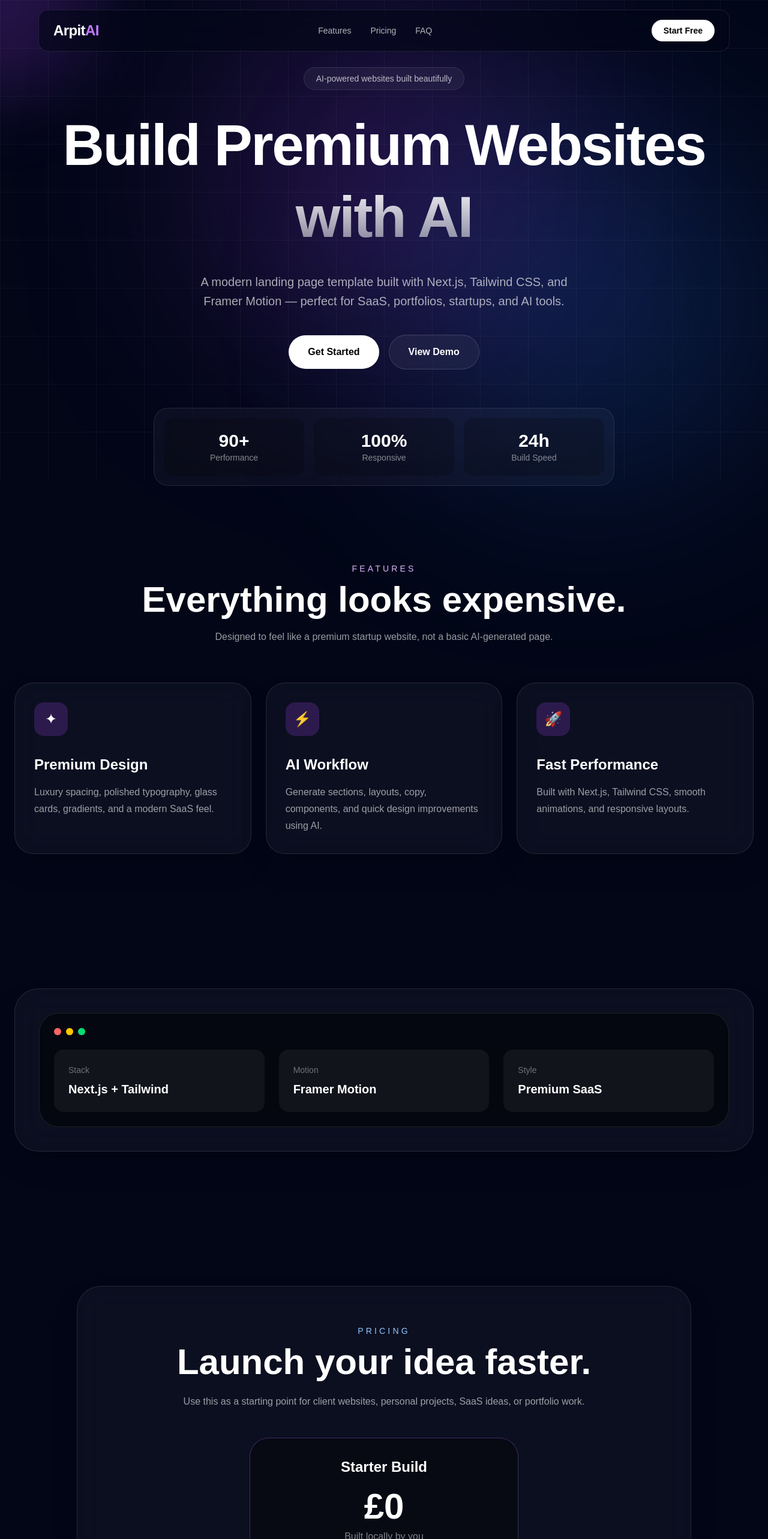
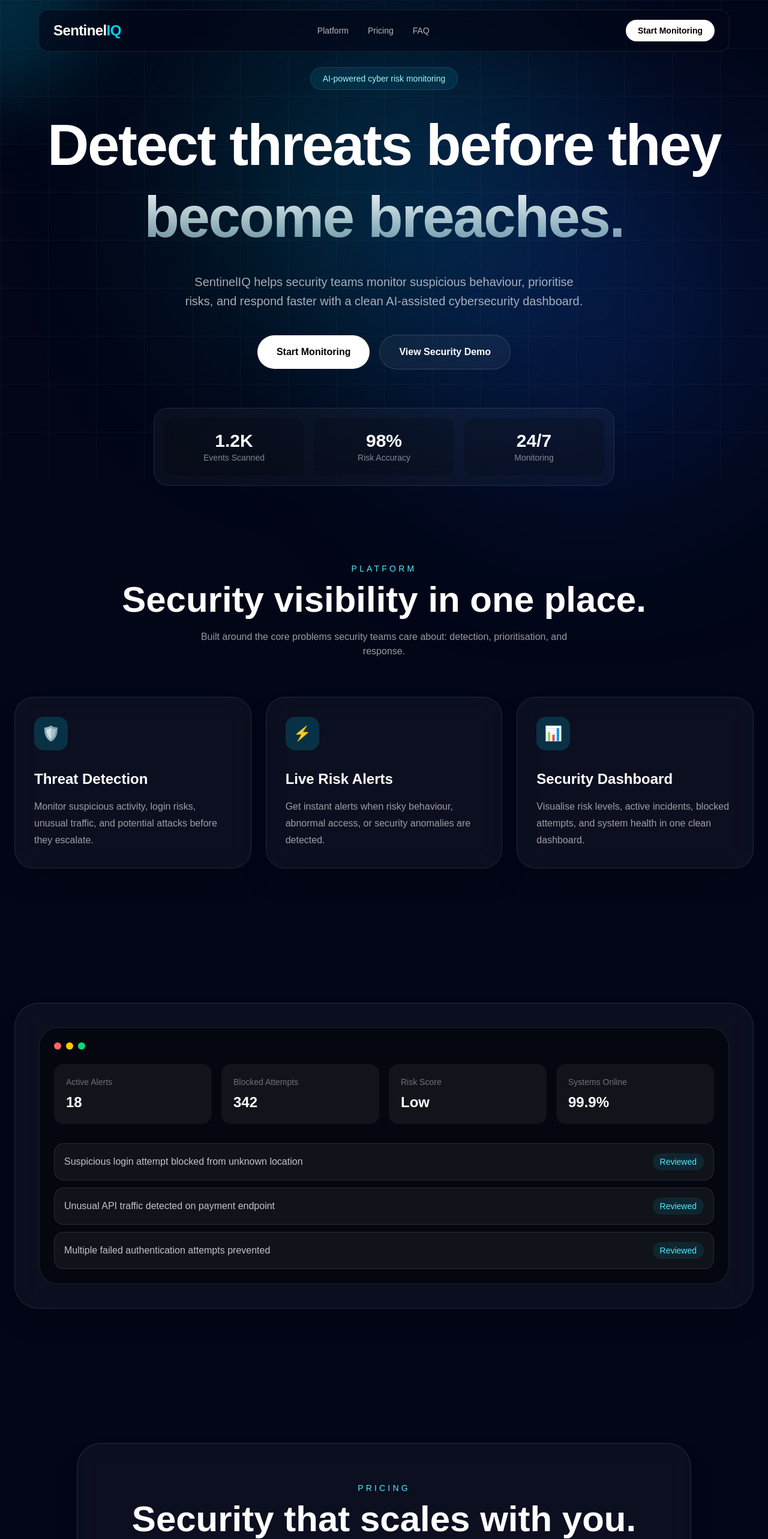
Before and after one commit to arpsxxx/my-premium-site, a Next.js app: page / in a window 1280 px wide. Shown: the top 2566 px of the page at 60% size. Built offline with nearby package versions, Linux system fonts and the light colour scheme.

Commit message:
Change site to SentinelIQ cybersecurity SaaS

```diff
--- a/app/page.tsx
+++ b/app/page.tsx
@@ -4,34 +4,34 @@ import { motion, useMotionValue, useSpring } from "framer-motion";
 
 const features = [
   {
-    title: "Premium Design",
-    text: "Luxury spacing, polished typography, glass cards, gradients, and a modern SaaS feel.",
-    icon: "✦",
+    title: "Threat Detection",
+    text: "Monitor suspicious activity, login risks, unusual traffic, and potential attacks before they escalate.",
+    icon: "🛡️",
   },
   {
-    title: "AI Workflow",
-    text: "Generate sections, layouts, copy, components, and quick design improvements using AI.",
+    title: "Live Risk Alerts",
+    text: "Get instant alerts when risky behaviour, abnormal access, or security anomalies are detected.",
     icon: "⚡",
   },
   {
-    title: "Fast Performance",
-    text: "Built with Next.js, Tailwind CSS, smooth animations, and responsive layouts.",
-    icon: "🚀",
+    title: "Security Dashboard",
+    text: "Visualise risk levels, active incidents, blocked attempts, and system health in one clean dashboard.",
+    icon: "📊",
   },
 ];
 
 const faqs = [
   {
-    q: "Can I customise the website?",
-    a: "Yes. You can change the text, colours, sections, layout, buttons, and branding.",
+    q: "What is SentinelIQ?",
+    a: "SentinelIQ is a concept cybersecurity SaaS platform that shows how teams could monitor risks, alerts, and suspicious activity.",
   },
   {
-    q: "Is this mobile responsive?",
-    a: "Yes. The layout adapts nicely for desktop, tablet, and mobile screens.",
+    q: "Is this a real security product?",
+    a: "Right now it is a portfolio landing page, but you can later connect it to real APIs, logs, authentication, and dashboards.",
   },
   {
-    q: "Can I deploy it online?",
-    a: "Yes. You can deploy it for free using Vercel when the project is ready.",
+    q: "Can I use this in my portfolio?",
+    a: "Yes. This is much stronger than a generic AI website because it shows a clear niche and product idea.",
   },
 ];
 
@@ -50,20 +50,17 @@ export default function Home() {
       }}
       className="relative min-h-screen overflow-hidden bg-[#020617] text-white"
     >
-      {/* Mouse glow */}
       <motion.div
         style={{ left: smoothX, top: smoothY }}
-        className="pointer-events-none fixed z-0 h-80 w-80 -translate-x-1/2 -translate-y-1/2 rounded-full bg-purple-500/20 blur-3xl"
+        className="pointer-events-none fixed z-0 h-80 w-80 -translate-x-1/2 -translate-y-1/2 rounded-full bg-cyan-500/20 blur-3xl"
       />
 
-      {/* Background */}
       <div className="fixed inset-0 z-0">
-        <div className="absolute left-1/2 top-0 h-[600px] w-[600px] -translate-x-1/2 rounded-full bg-purple-500/20 blur-[140px]" />
-        <div className="absolute bottom-0 right-0 h-[600px] w-[600px] rounded-full bg-blue-500/20 blur-[140px]" />
+        <div className="absolute left-1/2 top-0 h-[600px] w-[600px] -translate-x-1/2 rounded-full bg-cyan-500/20 blur-[140px]" />
+        <div className="absolute bottom-0 right-0 h-[600px] w-[600px] rounded-full bg-blue-600/20 blur-[140px]" />
         <div className="absolute inset-0 bg-[linear-gradient(to_right,#ffffff0a_1px,transparent_1px),linear-gradient(to_bottom,#ffffff0a_1px,transparent_1px)] bg-[size:80px_80px]" />
       </div>
 
-      {/* Navbar */}
       <motion.nav
         initial={{ y: -100 }}
         animate={{ y: 0 }}
@@ -72,12 +69,12 @@ export default function Home() {
       >
         <div className="mx-auto flex items-center justify-between px-6 py-4">
           <h1 className="text-2xl font-bold tracking-tight">
-            Arpit<span className="text-purple-400">AI</span>
+            Sentinel<span className="text-cyan-400">IQ</span>
           </h1>
 
           <div className="hidden gap-8 text-sm text-white/70 md:flex">
             <a href="#features" className="transition hover:text-white">
-              Features
+              Platform
             </a>
             <a href="#pricing" className="transition hover:text-white">
               Pricing
@@ -87,13 +84,12 @@ export default function Home() {
             </a>
           </div>
 
-          <button className="rounded-full bg-white px-5 py-2 text-sm font-semibold text-black transition hover:scale-105 hover:bg-purple-200">
-            Start Free
+          <button className="rounded-full bg-white px-5 py-2 text-sm font-semibold text-black transition hover:scale-105 hover:bg-cyan-200">
+            Start Monitoring
           </button>
         </div>
       </motion.nav>
 
-      {/* Hero */}
       <section className="relative z-10 flex min-h-screen items-center justify-center px-6 pt-28">
         <motion.div
           initial={{ opacity: 0, y: 70 }}
@@ -101,39 +97,35 @@ export default function Home() {
           transition={{ duration: 0.9 }}
           className="mx-auto max-w-6xl text-center"
         >
-          <motion.div
-            initial={{ opacity: 0, scale: 0.9 }}
-            animate={{ opacity: 1, scale: 1 }}
-            transition={{ delay: 0.2 }}
-            className="mx-auto mb-8 w-fit rounded-full border border-white/10 bg-white/5 px-5 py-2 text-sm text-white/70 backdrop-blur-xl"
-          >
-            AI-powered websites built beautifully
-          </motion.div>
+          <div className="mx-auto mb-8 w-fit rounded-full border border-cyan-400/20 bg-cyan-400/10 px-5 py-2 text-sm text-cyan-200 backdrop-blur-xl">
+            AI-powered cyber risk monitoring
+          </div>
 
-          <h1 className="bg-gradient-to-b from-white via-white to-white/40 bg-clip-text text-6xl font-black leading-tight tracking-tight text-transparent md:text-8xl">
-            Build Premium Websites with AI
+          <h1 className="bg-gradient-to-b from-white via-white to-cyan-200/50 bg-clip-text text-6xl font-black leading-tight tracking-tight text-transparent md:text-8xl">
+            Detect threats before they become breaches.
           </h1>
 
           <p className="mx-auto mt-8 max-w-2xl text-lg leading-8 text-white/65 md:text-xl">
-            A modern landing page template built with Next.js, Tailwind CSS, and
-            Framer Motion — perfect for SaaS, portfolios, startups, and AI tools.
+            SentinelIQ helps security teams monitor suspicious behaviour,
+            prioritise risks, and respond faster with a clean AI-assisted
+            cybersecurity dashboard.
           </p>
 
           <div className="mt-10 flex flex-col items-center justify-center gap-4 sm:flex-row">
-            <button className="rounded-full bg-white px-8 py-4 font-semibold text-black transition hover:scale-105 hover:bg-purple-200">
-              Get Started
+            <button className="rounded-full bg-white px-8 py-4 font-semibold text-black transition hover:scale-105 hover:bg-cyan-200">
+              Start Monitoring
             </button>
 
             <button className="rounded-full border border-white/15 bg-white/5 px-8 py-4 font-semibold text-white backdrop-blur-xl transition hover:bg-white/10">
-              View Demo
+              View Security Demo
             </button>
           </div>
 
           <div className="mx-auto mt-16 grid max-w-3xl grid-cols-3 gap-4 rounded-3xl border border-white/10 bg-white/[0.04] p-4 backdrop-blur-xl">
             {[
-              ["90+", "Performance"],
-              ["100%", "Responsive"],
-              ["24h", "Build Speed"],
+              ["1.2K", "Events Scanned"],
+              ["98%", "Risk Accuracy"],
+              ["24/7", "Monitoring"],
             ].map(([number, label]) => (
               <div key={label} className="rounded-2xl bg-black/20 p-5">
                 <p className="text-3xl font-bold">{number}</p>
@@ -144,19 +136,18 @@ export default function Home() {
         </motion.div>
       </section>
 
-      {/* Features */}
       <section id="features" className="relative z-10 px-6 py-32">
         <div className="mx-auto max-w-7xl">
           <div className="mb-16 text-center">
-            <p className="mb-3 text-sm uppercase tracking-[0.3em] text-purple-300">
-              Features
+            <p className="mb-3 text-sm uppercase tracking-[0.3em] text-cyan-300">
+              Platform
             </p>
             <h2 className="text-4xl font-bold md:text-6xl">
-              Everything looks expensive.
+              Security visibility in one place.
             </h2>
             <p className="mx-auto mt-5 max-w-2xl text-white/60">
-              Designed to feel like a premium startup website, not a basic
-              AI-generated page.
+              Built around the core problems security teams care about:
+              detection, prioritisation, and response.
             </p>
           </div>
 
@@ -168,14 +159,13 @@ export default function Home() {
                 whileInView={{ opacity: 1, y: 0 }}
                 viewport={{ once: true }}
                 transition={{ delay: index * 0.15 }}
-                className="group rounded-[2rem] border border-white/10 bg-white/[0.04] p-8 shadow-2xl backdrop-blur-xl transition hover:-translate-y-2 hover:border-purple-400/40 hover:bg-white/[0.08]"
+                className="group rounded-[2rem] border border-white/10 bg-white/[0.04] p-8 shadow-2xl backdrop-blur-xl transition hover:-translate-y-2 hover:border-cyan-400/40 hover:bg-white/[0.08]"
               >
-                <div className="mb-8 flex h-14 w-14 items-center justify-center rounded-2xl bg-purple-500/20 text-2xl">
+                <div className="mb-8 flex h-14 w-14 items-center justify-center rounded-2xl bg-cyan-500/20 text-2xl">
                   {feature.icon}
                 </div>
 
                 <h3 className="mb-4 text-2xl font-bold">{feature.title}</h3>
-
                 <p className="leading-7 text-white/60">{feature.text}</p>
               </motion.div>
             ))}
@@ -183,7 +173,6 @@ export default function Home() {
         </div>
       </section>
 
-      {/* Showcase */}
       <section className="relative z-10 px-6 py-24">
         <div className="mx-auto max-w-7xl rounded-[2.5rem] border border-white/10 bg-white/[0.04] p-6 shadow-2xl backdrop-blur-xl md:p-10">
           <div className="rounded-[2rem] border border-white/10 bg-black/50 p-6">
@@ -193,60 +182,75 @@ export default function Home() {
               <span className="h-3 w-3 rounded-full bg-green-400" />
             </div>
 
-            <div className="grid gap-6 md:grid-cols-3">
-              <div className="rounded-2xl bg-white/5 p-6">
-                <p className="text-sm text-white/40">Stack</p>
-                <p className="mt-2 text-xl font-bold">Next.js + Tailwind</p>
-              </div>
-              <div className="rounded-2xl bg-white/5 p-6">
-                <p className="text-sm text-white/40">Motion</p>
-                <p className="mt-2 text-xl font-bold">Framer Motion</p>
-              </div>
-              <div className="rounded-2xl bg-white/5 p-6">
-                <p className="text-sm text-white/40">Style</p>
-                <p className="mt-2 text-xl font-bold">Premium SaaS</p>
-              </div>
+            <div className="mb-8 grid gap-4 md:grid-cols-4">
+              {[
+                ["Active Alerts", "18"],
+                ["Blocked Attempts", "342"],
+                ["Risk Score", "Low"],
+                ["Systems Online", "99.9%"],
+              ].map(([label, value]) => (
+                <div key={label} className="rounded-2xl bg-white/5 p-5">
+                  <p className="text-sm text-white/40">{label}</p>
+                  <p className="mt-2 text-2xl font-bold">{value}</p>
+                </div>
+              ))}
+            </div>
+
+            <div className="space-y-3">
+              {[
+                "Suspicious login attempt blocked from unknown location",
+                "Unusual API traffic detected on payment endpoint",
+                "Multiple failed authentication attempts prevented",
+              ].map((alert) => (
+                <div
+                  key={alert}
+                  className="flex items-center justify-between rounded-2xl border border-white/10 bg-white/5 p-4"
+                >
+                  <span className="text-white/75">{alert}</span>
+                  <span className="rounded-full bg-cyan-400/10 px-3 py-1 text-sm text-cyan-300">
+                    Reviewed
+                  </span>
+                </div>
+              ))}
             </div>
           </div>
         </div>
       </section>
 
-      {/* Pricing */}
       <section id="pricing" className="relative z-10 px-6 py-32">
         <div className="mx-auto max-w-5xl rounded-[2.5rem] border border-white/10 bg-white/[0.04] p-10 text-center shadow-2xl backdrop-blur-xl md:p-16">
-          <p className="mb-3 text-sm uppercase tracking-[0.3em] text-blue-300">
+          <p className="mb-3 text-sm uppercase tracking-[0.3em] text-cyan-300">
             Pricing
           </p>
 
           <h2 className="text-4xl font-bold md:text-6xl">
-            Launch your idea faster.
+            Security that scales with you.
           </h2>
 
           <p className="mx-auto mt-6 max-w-2xl text-white/60">
-            Use this as a starting point for client websites, personal projects,
-            SaaS ideas, or portfolio work.
+            A portfolio-ready pricing section for a modern cybersecurity SaaS
+            platform.
           </p>
 
-          <div className="mx-auto mt-12 max-w-md rounded-[2rem] border border-purple-400/30 bg-black/40 p-8">
-            <h3 className="text-2xl font-bold">Starter Build</h3>
-            <p className="mt-5 text-6xl font-black">£0</p>
-            <p className="mt-2 text-white/50">Built locally by you</p>
+          <div className="mx-auto mt-12 max-w-md rounded-[2rem] border border-cyan-400/30 bg-black/40 p-8">
+            <h3 className="text-2xl font-bold">Starter Security</h3>
+            <p className="mt-5 text-6xl font-black">£19</p>
+            <p className="mt-2 text-white/50">per month</p>
 
             <ul className="mt-8 space-y-3 text-left text-white/70">
-              <li>✓ Premium landing page</li>
-              <li>✓ Responsive layout</li>
-              <li>✓ Framer Motion animations</li>
-              <li>✓ Ready for Vercel deployment</li>
+              <li>✓ Threat activity dashboard</li>
+              <li>✓ Suspicious login alerts</li>
+              <li>✓ Basic risk scoring</li>
+              <li>✓ Weekly security summary</li>
             </ul>
 
-            <button className="mt-8 w-full rounded-full bg-white py-4 font-semibold text-black transition hover:scale-105 hover:bg-purple-200">
-              Start Building
+            <button className="mt-8 w-full rounded-full bg-white py-4 font-semibold text-black transition hover:scale-105 hover:bg-cyan-200">
+              Start Monitoring
             </button>
           </div>
         </div>
       </section>
 
-      {/* FAQ */}
       <section id="faq" className="relative z-10 px-6 py-32">
         <div className="mx-auto max-w-4xl">
           <h2 className="mb-12 text-center text-4xl font-bold md:text-6xl">
@@ -267,26 +271,25 @@ export default function Home() {
         </div>
       </section>
 
-      {/* CTA */}
       <section className="relative z-10 px-6 py-24">
-        <div className="mx-auto max-w-5xl rounded-[2.5rem] border border-white/10 bg-gradient-to-br from-purple-500/20 to-blue-500/20 p-12 text-center shadow-2xl backdrop-blur-xl">
+        <div className="mx-auto max-w-5xl rounded-[2.5rem] border border-white/10 bg-gradient-to-br from-cyan-500/20 to-blue-600/20 p-12 text-center shadow-2xl backdrop-blur-xl">
           <h2 className="text-4xl font-bold md:text-6xl">
-            Ready to build your next project?
+            Turn security data into action.
           </h2>
           <p className="mx-auto mt-5 max-w-2xl text-white/65">
-            Keep improving this project section by section and turn it into a
-            portfolio-quality website.
+            Use this project as your cybersecurity SaaS portfolio piece and keep
+            improving it into a real dashboard.
           </p>
 
-          <button className="mt-8 rounded-full bg-white px-8 py-4 font-semibold text-black transition hover:scale-105 hover:bg-purple-200">
+          <button className="mt-8 rounded-full bg-white px-8 py-4 font-semibold text-black transition hover:scale-105 hover:bg-cyan-200">
             Continue Building
           </button>
         </div>
       </section>
 
-      {/* Footer */}
       <footer className="relative z-10 border-t border-white/10 px-6 py-10 text-center text-white/50">
-        © 2026 ArpitAI. Built with Next.js, Tailwind CSS, and Framer Motion.
+        © 2026 SentinelIQ. Cybersecurity SaaS landing page built with Next.js,
+        Tailwind CSS, and Framer Motion.
       </footer>
     </main>
   );
```
